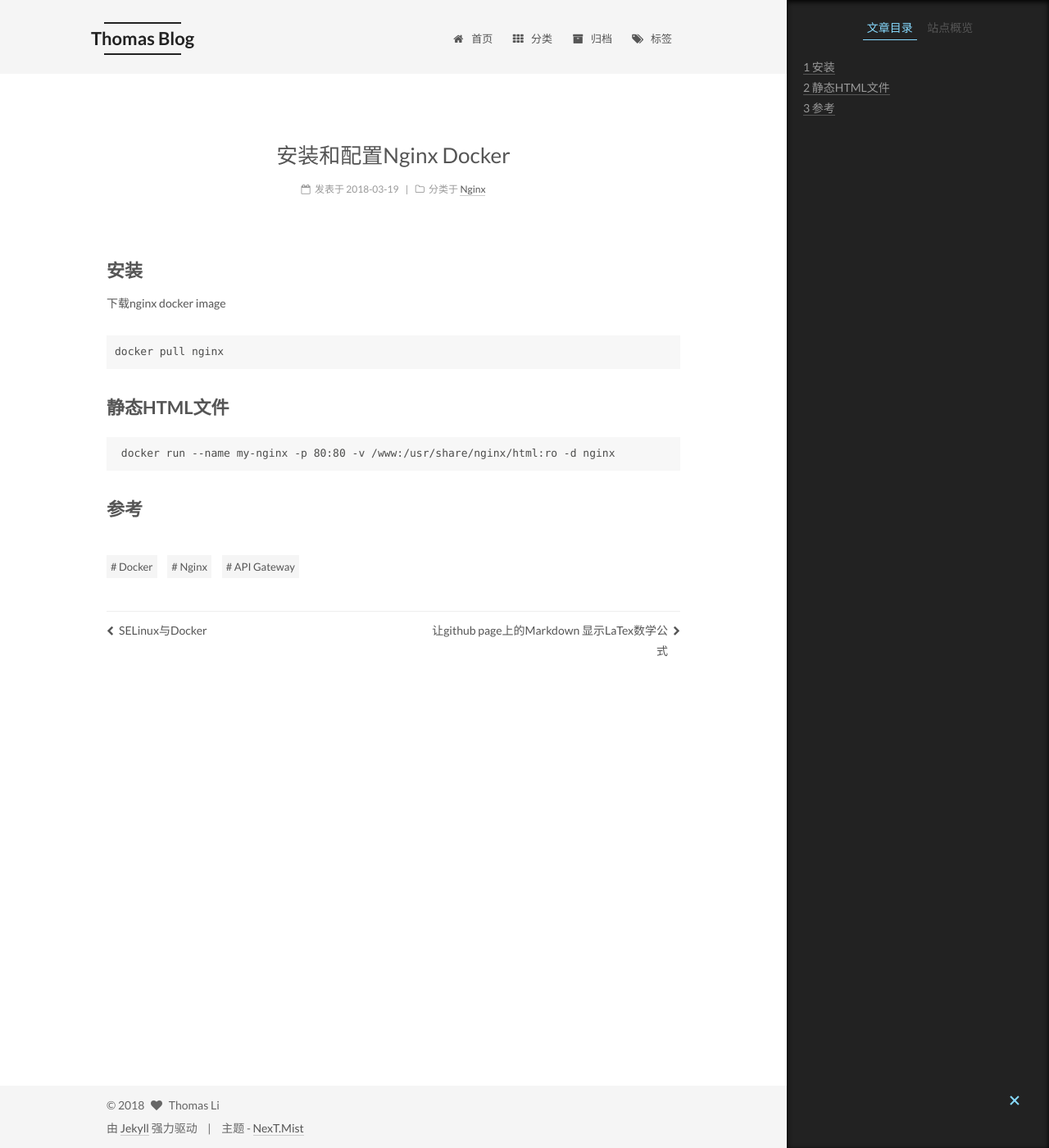
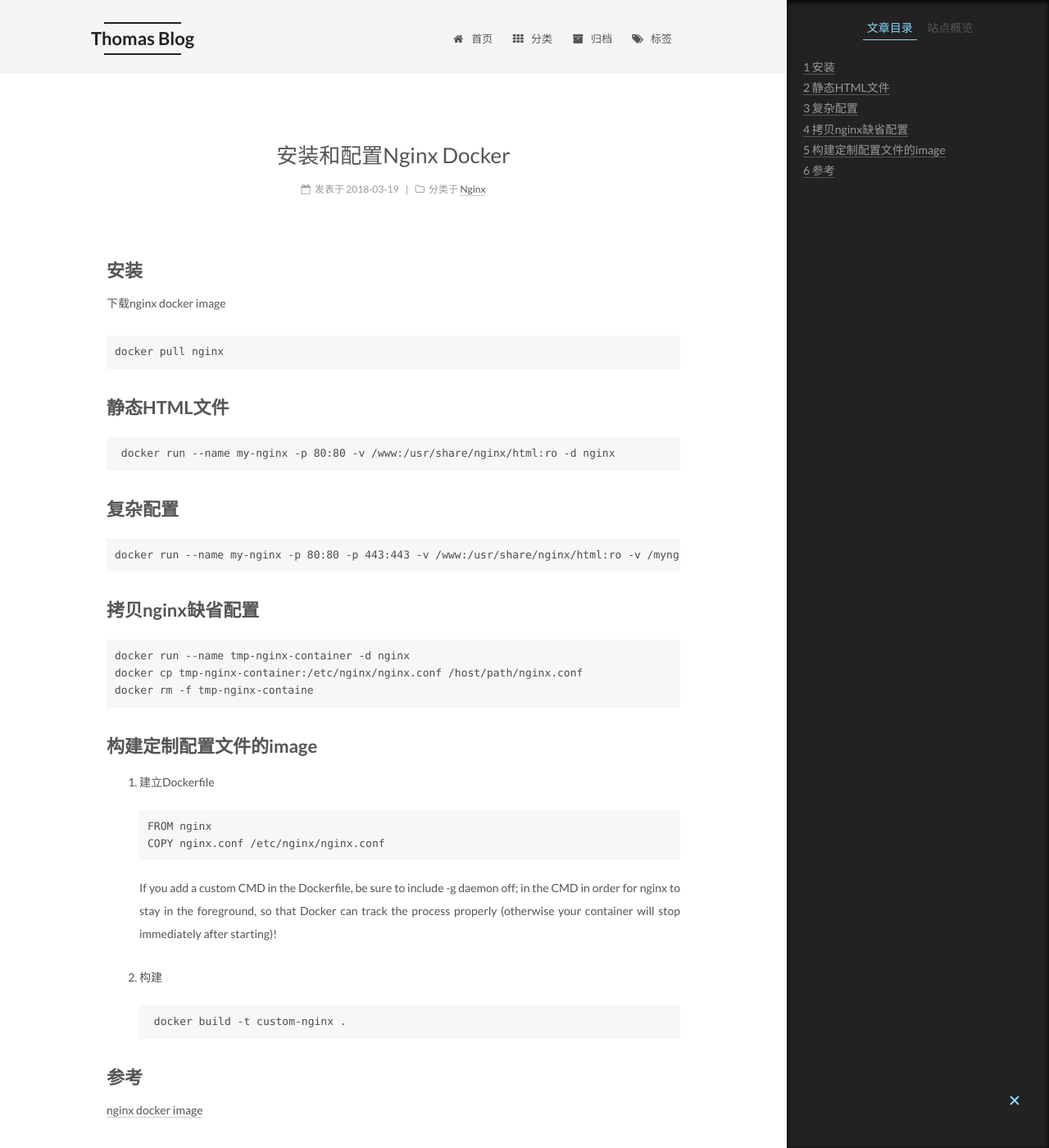
Before and after one commit to thomasli67/thomasli67.github.io, a Jekyll site: the page built from _posts/2018-03-19-Install-Using-Ngnix-Docker.md, in a window 1280 px wide and 1400 px high. Shown: the whole window at 82% size. Built offline with Jekyll 4.4.1, drawn with Linux system fonts in a browser that asks for light colours.

````diff
--- a/_posts/2018-03-19-Install-Using-Ngnix-Docker.md
+++ b/_posts/2018-03-19-Install-Using-Ngnix-Docker.md
@@ -21,5 +21,30 @@ docker pull nginx
  docker run --name my-nginx -p 80:80 -v /www:/usr/share/nginx/html:ro -d nginx
  ```
 
+## 复杂配置
+```
+docker run --name my-nginx -p 80:80 -p 443:443 -v /www:/usr/share/nginx/html:ro -v /mynginx/nginx.conf:/etc/nginx/nginx.conf:ro -d nginx
+```
+
+## 拷贝nginx缺省配置
+```
+docker run --name tmp-nginx-container -d nginx
+docker cp tmp-nginx-container:/etc/nginx/nginx.conf /host/path/nginx.conf
+docker rm -f tmp-nginx-containe
+```
+
+## 构建定制配置文件的image
+1. 建立Dockerfile
+```
+FROM nginx
+COPY nginx.conf /etc/nginx/nginx.conf
+```
+If you add a custom CMD in the Dockerfile, be sure to include -g daemon off; in the CMD in order for nginx to stay in the foreground, so that Docker can track the process properly (otherwise your container will stop immediately after starting)!
+
+2. 构建
+```
+ docker build -t custom-nginx .
+```
+
 ## 参考
-[]()
+[nginx docker image](https://hub.docker.com/_/nginx/)
````
Also changed, not shown: _posts/2018-03-15-SELinux-Docker.md (+1 -0 lines).
